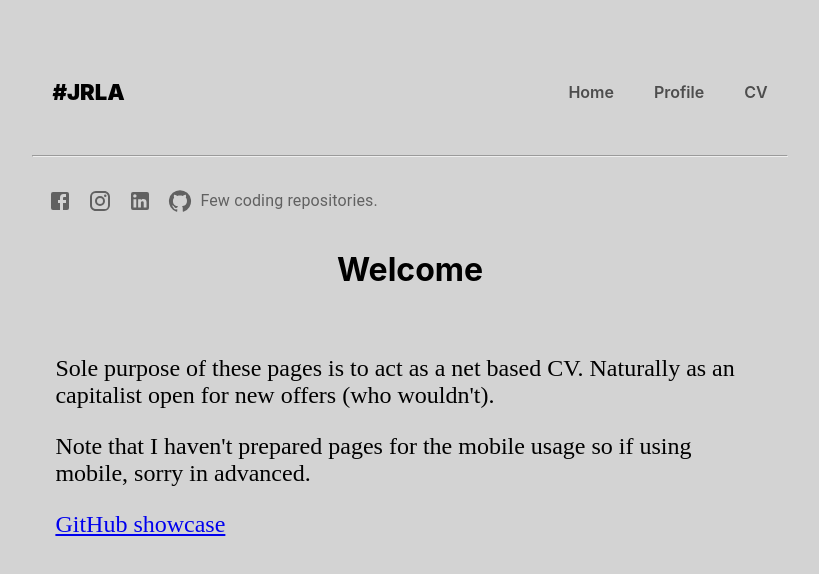
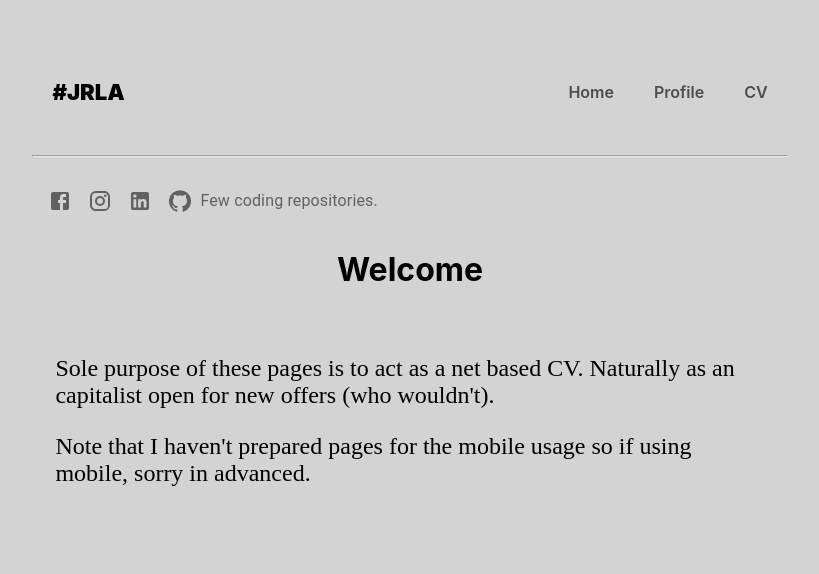
Before and after one commit to JouniR68/CV, a React (Vite) app: page / in a window 1280 px wide. Shown: the top 574 px of the page, without its empty margins (230-1049 px from the left). Built offline with nearby package versions, Linux system fonts and the light colour scheme.

Commit message:
Removing obsolete git hub link

```diff
--- a/src/components/Home.jsx
+++ b/src/components/Home.jsx
@@ -11,8 +11,6 @@ export default function Home() {
         <p></p>
         Note that I haven't prepared pages for the mobile usage so if using
         mobile, sorry in advanced.
-        <p></p>
-        <Link to='https://github.com/JR-Portfolio'>GitHub showcase</Link>
       </div>
     </>
   );
```
